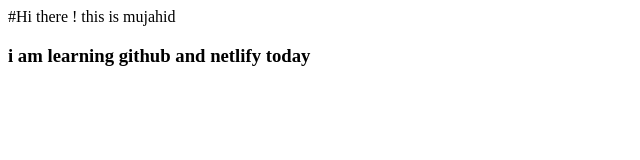
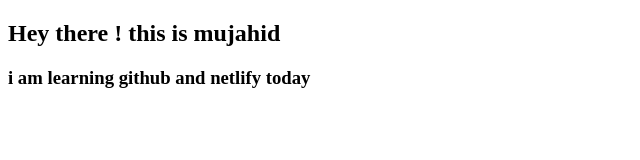
Before and after one commit to Mujahidk21/mujahidkhan.site, a plain HTML site: page index.html in a window 1280 px wide. Shown: the whole page, without its empty margins (0-640 px from the left). Drawn offline with Linux system fonts and the light colour scheme.

Commit message:
Update index.html

```diff
--- a/index.html
+++ b/index.html
@@ -7,7 +7,7 @@
     <title>My first site</title>
 </head>
 <body>
-    #Hi there ! this is mujahid
+   <h2> Hey  there ! this is mujahid</h2>
     <h3> i am learning github and netlify today</h3>
 </body>
 </html>
```
